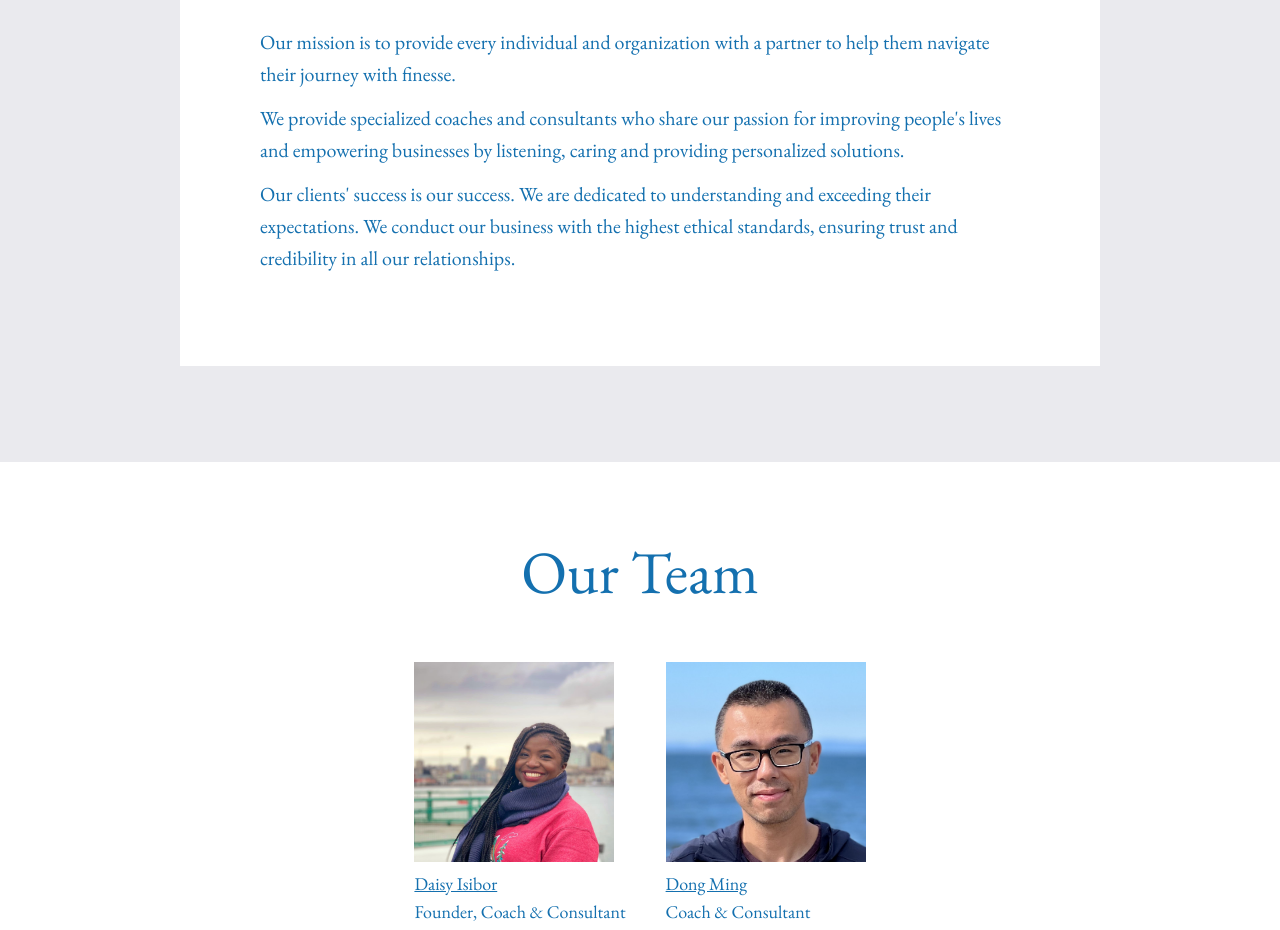
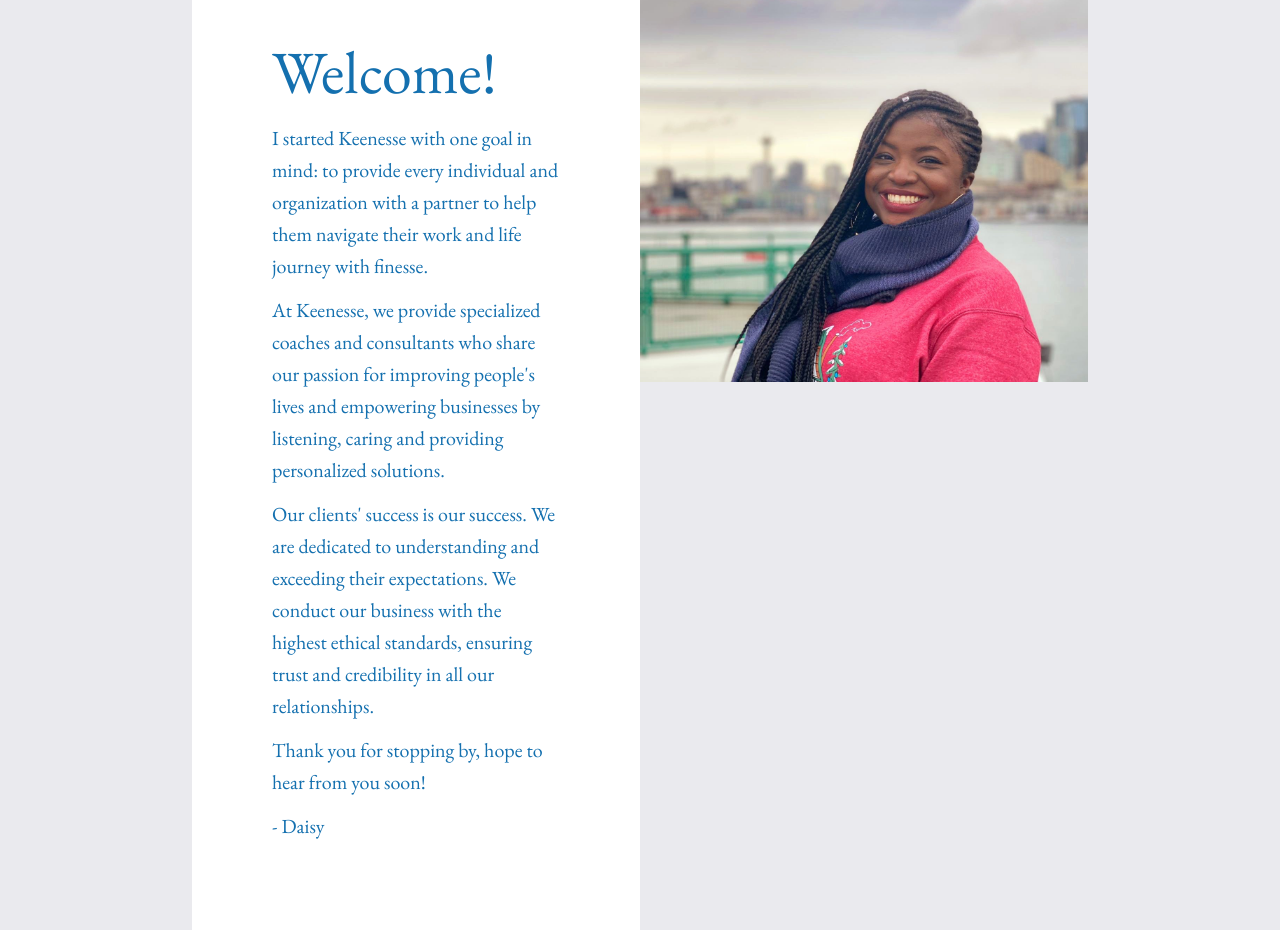
Before and after one commit to ybot1122/keenesse, a Next.js app: page /about in a window 1280 px wide. Shown: the part 342-1272 px from the top of the page. Built offline with nearby package versions, Linux system fonts and the light colour scheme.

Commit message:
add linkedin to coach pages and some cleanup

```diff
--- a/app/about/page.tsx
+++ b/app/about/page.tsx
@@ -2,9 +2,10 @@
 import WannaChat from "@/components/WannaChat";
 import type { Metadata } from "next";
 import daisy from "@/public/my-pic.jpeg";
-import dong from "../../public/dong.png";
 import Testimonials from "@/components/Testimonials";
-import CoachCard from "@/components/CoachCard";
+import Link from "next/link";
+import Image from "next/image";
+
 
 export const metadata: Metadata = {
   title: "Keenesse - About",
@@ -55,14 +56,26 @@
   return (
     <main className="flex min-h-screen flex-col items-center justify-between">
       <div className="bg-gray w-full p-5 md:p-10 lg:p-24 flex justify-center flex-wrap md:flex-row-reverse">
-        <div className="bg-white p-10 text-blue w-full lg:p-20 max-w-[920px]">
-          <h3 className="text-4xl mb-5 lg:text-6xl">Welcome to Keenesse!</h3>
+      <div className="bg-gray w-full p-5 md:p-10 lg:p-24 flex justify-center flex-wrap md:flex-row-reverse">
+        <div className="w-full md:w-1/2 max-w-[620px] h-[50vw] max-h-[420px]">
+          <div className="relative w-full h-full">
+            <Image
+              src={daisy}
+              alt="Daisy"
+              fill
+              className="object-cover"
+              placeholder="blur"
+            />
+          </div>
+        </div>
+        <div className="bg-white p-10 text-blue w-full md:w-1/2 lg:p-20 max-w-[620px]">
+          <h3 className="text-4xl mb-5 lg:text-6xl">Welcome!</h3>
           <p className="text-xl mb-3 leading-8">
-            Our mission is to provide every individual and organization with a
-            partner to help them navigate their journey with finesse.
+            I started Keenesse with one goal in mind: to provide every individual and organization with a
+            partner to help them navigate their work and life journey with finesse.
           </p>
           <p className="text-xl mb-3 leading-8">
-            We provide specialized coaches and consultants who share our passion
+            At Keenesse, we provide specialized coaches and consultants who share our passion
             for improving people&apos;s lives and empowering businesses by
             listening, caring and providing personalized solutions.
           </p>
@@ -72,30 +85,16 @@
             business with the highest ethical standards, ensuring trust and
             credibility in all our relationships.
           </p>
+          <p className="text-xl mb-3 leading-8">
+            Thank you for stopping by, hope to hear from you soon!
+          </p>
+          <p className="text-xl mb-3 leading-8">
+            <Link href="/daisy">
+              - Daisy
+            </Link>
+          </p>
         </div>
       </div>
-      <div className="bg-white p-10 text-blue w-full lg:p-10 max-w-[620px]">
-        <h3 className="text-4xl text-blue text-center my-10 w-full lg:text-6xl">
-          Our Team
-        </h3>
-
-        <div className="flex flex-col sm:flex-row justify-center items-center">
-          <CoachCard
-            name="Daisy Isibor"
-            appointmentsHref="/daisy"
-            description="Founder, Coach & Consultant"
-            linkedInHref="https://www.linkedin.com/in/daisy-isibor"
-            imageSrc={daisy}
-          ></CoachCard>
-
-          <CoachCard
-            name="Dong Ming"
-            appointmentsHref="/dong"
-            description="Coach & Consultant"
-            linkedInHref="https://www.linkedin.com/in/dongming"
-            imageSrc={dong}
-          ></CoachCard>
-        </div>
       </div>
       <div className="flex bg-blue w-full p-5 items-center flex-wrap justify-center">
         <h3 className="text-4xl text-white text-center my-10 w-full lg:text-6xl">
@@ -104,7 +103,7 @@
 
         <Testimonials />
       </div>
-      <div className="bg-gray w-full px-10 lg:p-24">
+      <div className="bg-white w-full px-10 lg:p-24">
         <div className="w-full lg:grid lg:grid-cols-3">
           <h3 className="text-4xl text-blue lg:text-center lg:col-span-1 my-10 lg:text-6xl">
             FAQs
--- a/app/appointments/page.tsx
+++ b/app/appointments/page.tsx
@@ -1,7 +1,5 @@
 import Link from "next/link";
-import WannaChat from "@/components/WannaChat";
 import daisy from "../../public/my-pic.jpeg";
-import CoachCard from "@/components/CoachCard";
 import dong from "../../public/dong.png";
 import Image, { StaticImageData } from "next/image";
 
@@ -9,13 +7,15 @@
   return (
     <main className="min-h-screen">
       <div className="bg-gray w-full p-10 md:pt-10 md:pb-10 flex justify-center flex-col items-center`">
-        <p className="max-w-[720px] mx-auto text-center text-blue text-2xl">
-          Thank you for your interest in scheduling a sessions with Keenesse!
+      <h1 className="text-4xl text-center block text-blue">Appointments</h1>
+        <p className="text-center max-w-[725px] text-lg my-5 mx-auto">
+          Thank you for your interest in working with Keenesse!
         </p>
-        <p className="max-w-[720px] mx-auto mt-5 text-center text-blue text-2xl">
-          All our coaches offer a free 30 minute consultation, as well as
-          individual sessions and packages. Select the coach you are interested
-          in booking with.
+        <p className="text-center max-w-[825px] text-lg mx-auto">
+        Please select the consultant you would like to work with. New here? Get started with{" "}
+            <Link href="https://calendly.com/keenesse/free30min" className="text-underline">
+            a free 30 minute consultation.
+            </Link>
         </p>
       </div>
 
@@ -28,7 +28,7 @@
                 <Image
                   src={daisy}
                   placeholder="blur"
-                  alt={"Daisy Isibor"}
+                  alt={"Daisy"}
                   style={{
                     width: "100%",
                     height: "100%",
@@ -38,7 +38,7 @@
               </Link>
             </div>
             <h2 className="text-3xl underline mt-5">
-              <Link href="/daisy">Schedule With Daisy Isibor</Link>
+              <Link href="/daisy">Schedule with Daisy</Link>
             </h2>
           </div>
 
@@ -49,7 +49,7 @@
                 <Image
                   src={dong}
                   placeholder="blur"
-                  alt={"Dong Ming"}
+                  alt={"Dong"}
                   style={{
                     width: "100%",
                     height: "100%",
@@ -59,7 +59,7 @@
               </Link>
             </div>
             <h2 className="text-3xl underline mt-5">
-              <Link href="/dong">Schedule With Dong Ming</Link>
+              <Link href="/dong">Schedule with Dong</Link>
             </h2>
           </div>
         </div>
--- a/app/daisy/page.tsx
+++ b/app/daisy/page.tsx
@@ -1,8 +1,8 @@
 import Link from "next/link";
 import Tabs from "./Tabs";
 import WannaChat from "@/components/WannaChat";
-import Image from "next/image";
 import daisy from "../../public/my-pic.jpeg";
+import CoachCard from "@/components/CoachCard";
 
 export default function Daisy() {
   return (
@@ -13,15 +13,14 @@
             Schedule with Daisy
           </h1>
           <div className="flex flex-col md:flex-row items-center md:items-start max-w-[925px] text-lg my-5 mx-auto">
-            <Image
-              src={daisy}
-              placeholder="blur"
-              alt="Keenesse Coach Daisy"
-              style={{
-                width: "230px",
-                height: "180px",
-              }}
-            />
+          <CoachCard
+            name="Daisy Isibor"
+            appointmentsHref="/daisy"
+            description="Founder, Coach & Consultant"
+            linkedInHref="https://www.linkedin.com/in/daisy-isibor"
+            imageSrc={daisy}
+          ></CoachCard>
+
             <div className="mt-0 md:mt-0 md:ml-5">
               <p className="mb-0">Hello, I&apos;m Daisy!</p>
               <p className="mb-0">
--- a/app/dong/Tabs.tsx
+++ b/app/dong/Tabs.tsx
@@ -57,6 +57,12 @@
           <h1 className="text-blue text-4xl pb-5 pt-10" id="packages">
             Packages
           </h1>
+          <p className="text-blue mb-5 max-w-[620px] mx-auto text-lg">
+            At Keenesse, we offer packages for booking multiple sessions
+            upfront. Packages are a great option if you are looking for regular
+            check ins and long term support. Check out which package is best for
+            you.
+          </p>
         </div>
         <BuyCard
           title="Starter Package"
--- a/app/dong/page.tsx
+++ b/app/dong/page.tsx
@@ -1,7 +1,7 @@
 import Link from "next/link";
 import Tabs from "./Tabs";
-import Image from "next/image";
 import dong from "../../public/dong.png";
+import CoachCard from "@/components/CoachCard";
 
 export default function Appointments() {
   return (
@@ -12,15 +12,14 @@
             Schedule with Dong
           </h1>
           <div className="flex flex-col md:flex-row items-center md:items-start max-w-[925px] text-lg my-5 mx-auto">
-            <Image
-              src={dong}
-              placeholder="blur"
-              alt="Keenesse Coach Dong"
-              style={{
-                width: "150px",
-                height: "150px",
-              }}
-            />
+          <CoachCard
+            name="Dong Ming"
+            appointmentsHref="/dong"
+            description="Coach & Consultant"
+            linkedInHref="https://www.linkedin.com/in/dongming"
+            imageSrc={dong}
+          ></CoachCard>
+
             <div className="mt-0 md:mt-0 md:ml-5">
               <p className="mb-0">Hi, I&apos;m Dong!</p>
               <p className="mb-0">
--- a/app/layout.tsx
+++ b/app/layout.tsx
@@ -15,7 +15,7 @@
     title: "Keenesse",
     description:
       "Navigate your journey with finesse. Your first meeting is on us.",
-    url: "https://www.keeness.com",
+    url: "https://www.keenesse.com",
     siteName: "Keenesse",
   },
   twitter: {
--- a/app/page.tsx
+++ b/app/page.tsx
@@ -88,7 +88,7 @@
         </div>
       </div>
 
-      <div className="bg-gray text-blue w-full p-10 md:p-24">
+      <div className="bg-white text-blue w-full p-10 md:p-24">
         <h2 className="pb-10  text-center text-5xl md:w-[420px] mx-auto">
           Why Keenesse?
         </h2>
--- a/components/CoachCard.tsx
+++ b/components/CoachCard.tsx
@@ -15,10 +15,8 @@
   description: string;
 }) {
   return (
-    <div className="max-w-[725px] text-lg my-5 sm:mx-5">
+    <div className="max-w-[725px] text-lg my-2 sm:mx-5">
       <div className="w-[200px] h-[200px] overflow-hidden relative">
-        <Link href={appointmentsHref}>
-          {" "}
           <Image
             src={imageSrc}
             placeholder="blur"
@@ -29,14 +27,9 @@
               objectFit: "cover",
             }}
           />
-        </Link>
+
       </div>
-
       <div className="mt-2">
-        <Link href={appointmentsHref} className="underline">
-          {name}
-        </Link>
-        <p className="mb-2">{description}</p>
         <Link href={linkedInHref} target="_blank" className="inline-block">
           <Image
             src="/icons8-linkedin.svg"
```
